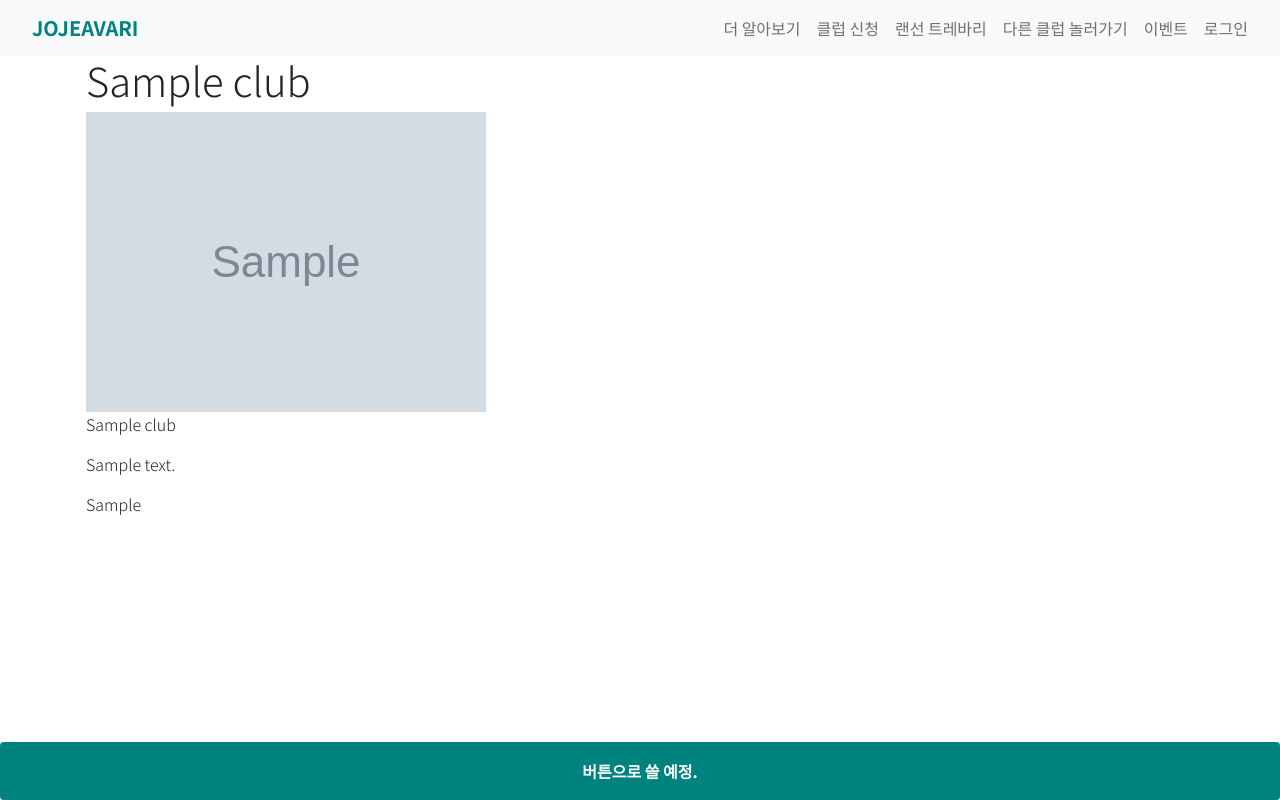
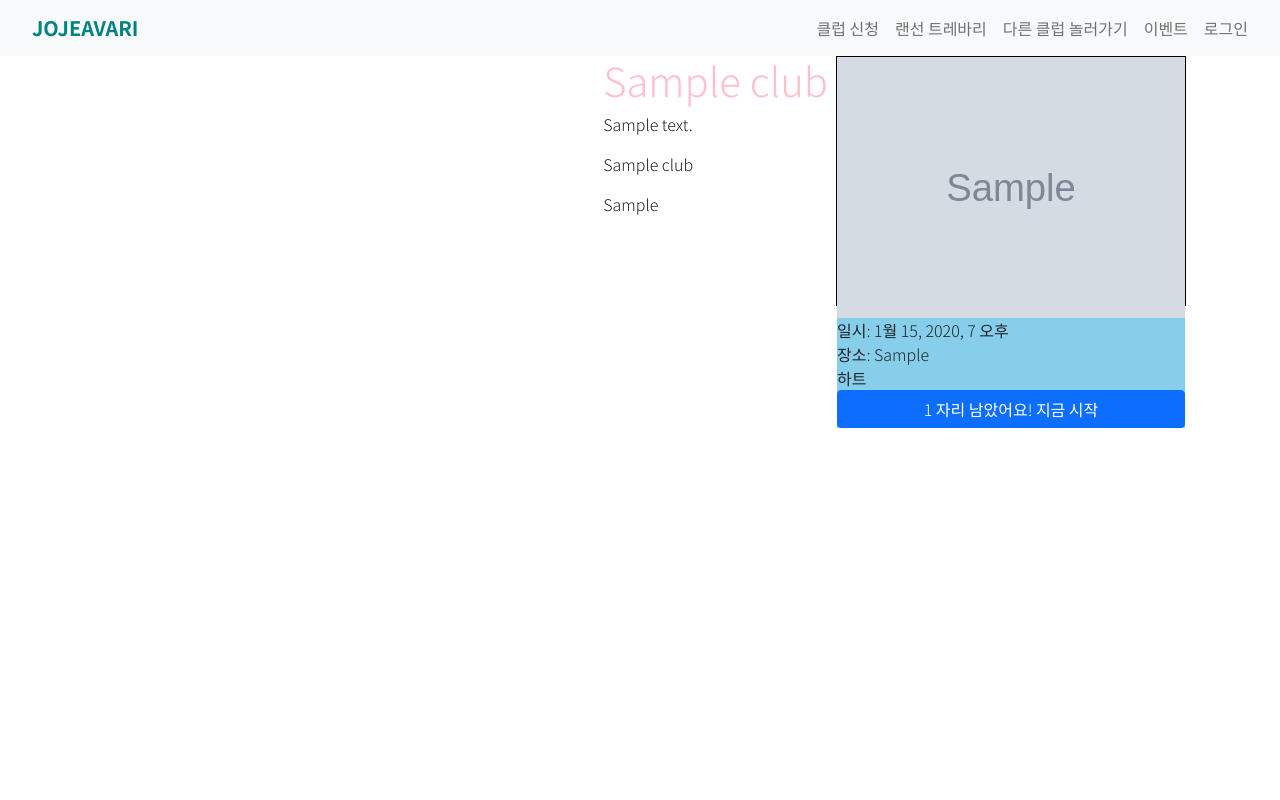
Before and after one commit to team-hyena/JoJaeVaRi, a Django app: page /club/1/ in a window 1280 px wide. Run offline with Django 3.2, Linux system fonts and the light colour scheme; tables that the repository leaves empty hold one stand-in row (values such as "Sample post"); grey boxes marked "Sample" are stand-in pictures; parts of the project's set-up code (start-up, migrations or seed data) failed here and were passed over; some libraries are stand-ins or nearby versions.

Commit message:
detail 페이지 수정

```diff
--- /dev/null
+++ b/club/static/club/detail.css
@@ -0,0 +1,54 @@
+.box {
+  border: 1px black solid;
+}
+
+@media (max-width: 768px) {
+  h1{
+      color: lightseagreen
+  }
+  .bottom_panel {
+      background-color: skyblue;
+      position: sticky;
+      bottom: 0rem;
+  }
+  .div_panel {
+      display: none;
+  }
+}
+@media (min-width: 768px){
+  h1 {
+      color: pink;
+  }
+
+  .float_panel {
+      float: right;
+      clear: none;
+      height: 250px;
+      width: 350px;
+      margin: 0px 0.5rem;
+      position: sticky;
+      top: 6rem;
+      right: 0.5rem;
+      display: flex;
+      flex-direction: column;
+      justify-content: space-between;
+      /* position: absolute;
+      right: 100px;
+      top: 100px */
+
+  }
+
+  .row-box {
+      display: flex;
+      flex-direction: row-reverse;
+  }
+
+  .bottom_panel {
+      display: none;
+  }
+
+  .div_panel {
+      background-color: skyblue;
+      display: block;
+  }
+}
--- a/club/templates/club/detail.html
+++ b/club/templates/club/detail.html
@@ -1,12 +1,35 @@
 {% extends 'base.html' %}
+{% load static %}
 {% block content %}
-    <h1>{{ club.title }}</h1>
+    <link rel="stylesheet" type="text/css" href="{% static 'club/detail.css' %}">
+    <div class="row-box">
+        <div>
+            <div class="float_panel box" style="background-color: lightgreen;">
+                <img src="{{ club.thumbnail_url}}" alt="background img"/>
+                <div class="div_panel">
+                    <div>
+                        일시: {{ club.start_time }}
+                    </div>
+                    <div>
+                        장소: {{ club.location }}
+                    </div>
+                    <div class="heart">하트</div>
+                    <div class="btn btn-primary w-100">1 자리 남았어요! 지금 시작</div>
+                </div>
+            </div>
+        </div>
+        <div>
+            <h1>{{ club.title }}</h1>
+            <article>
+                <p>{{ club.description }}</p>
+                <p>{{ club.name }}</p>
+                <p>{{ club.location }}</p>
+            </article>
+        </div>
+        <div class="bottom_panel btn btn-primary w-100">
+            <div class="heart">하트</div>
+            <div>1 자리 남았어요! 지금 시작</div>
+        </div>
+    </div>
 
-    <img src="{{ club.thumbnail_url}}"/>
-
-    <p>{{ club.name }}</p>
-
-    <p>{{ club.description }}</p>
-
-    <p>{{ club.location }}</p>
 {% endblock %}
--- a/templates/_navbar.html
+++ b/templates/_navbar.html
@@ -6,9 +6,6 @@
     </button>
     <div class="collapse navbar-collapse" id="navbarSupportedContent">
       <ul class="navbar-nav ml-auto mr-2 mb-2 mb-lg-0">
-        <li class="nav-item">
-          <a class="nav-link" aria-current="page" href="#">더 알아보기</a>
-        </li>
         <li class="nav-item">
           <a class="nav-link" aria-current="page" href="#">클럽 신청</a>
         </li>
--- a/templates/base.html
+++ b/templates/base.html
@@ -33,9 +33,9 @@
         </div>
     </div> {% endcomment %}
 
-    <footer class="footer_style mt-auto py-3 fixed-bottom btn">
+    <!-- <footer class="footer_style mt-auto py-3 fixed-bottom btn">
         <div class="footer_text text-center"> 버튼으로 쓸 예정. </div>
-    </footer>
+    </footer> -->
 
     <!-- bootstrap 5 version -->
     <script src="https://cdn.jsdelivr.net/npm/popper.js@1.16.0/dist/umd/popper.min.js" integrity="sha384-Q6E9RHvbIyZFJoft+2mJbHaEWldlvI9IOYy5n3zV9zzTtmI3UksdQRVvoxMfooAo" crossorigin="anonymous"></script>
```
Also changed, not shown: 1 other file.
